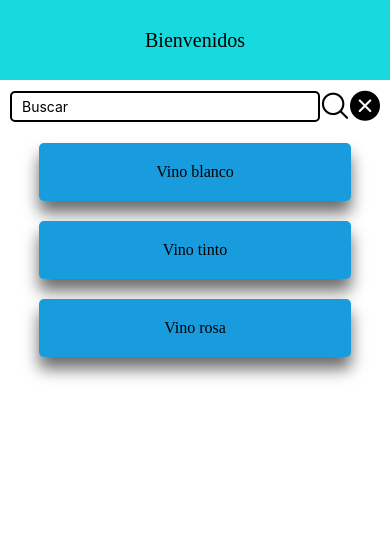
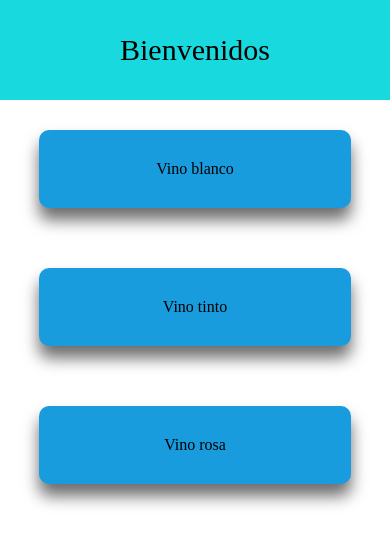
Before and after one commit to hernan-findlay/Vinoteca, a React Native app: screen / in a window 390 px wide. Shown: the top 546 px of the page. Built offline with nearby package versions, Linux system fonts and the light colour scheme.

Commit message:
add orientacion

```diff
--- a/App.js
+++ b/App.js
@@ -1,4 +1,4 @@
-import { StyleSheet,View,SafeAreaView ,useWindowDimensions} from 'react-native'
+import { StyleSheet,SafeAreaView ,useWindowDimensions} from 'react-native'
 import { StatusBar } from 'expo-status-bar'
 import Home from './src/screens/Home'
 import { useEffect, useState } from 'react'
--- a/app.json
+++ b/app.json
@@ -3,7 +3,7 @@
     "name": "Vinoteca",
     "slug": "Vinoteca",
     "version": "1.0.0",
-    "orientation": "portrait",
+
     "icon": "./assets/icon.png",
     "userInterfaceStyle": "light",
     "splash": {
--- a/src/components/CardCategory.js
+++ b/src/components/CardCategory.js
@@ -20,10 +20,10 @@ const styles = StyleSheet.create({
         width:"80%",
         backgroundColor:colors.catego,
         marginHorizontal:"10%",
-        marginVertical:10,
-        padding:20,
+        marginVertical:30,
+        padding:30,
         alignItems:"center",
-        borderRadius:5
+        borderRadius:10
     },
     text:{
         fontSize:16,
--- a/src/components/Headers.js
+++ b/src/components/Headers.js
@@ -14,7 +14,7 @@ export default Header
 const styles = StyleSheet.create({
     container:{
         backgroundColor:colors.primary,
-        height:80,
+        height:100,
         paddingTop: Platform.OS === "android" ? StatusBar.currentHeight : 0,
         width:"100%",
         justifyContent:"center",
@@ -22,7 +22,7 @@ const styles = StyleSheet.create({
 
     },
     text:{
-        fontSize:20,
+        fontSize:30,
         fontFamily:fonts.Sixtyfour
     }
 })
--- a/src/screens/Home.js
+++ b/src/screens/Home.js
@@ -8,7 +8,7 @@ const Home = ({selectedCategoryState}) => {
   return (
     <>
         <Header title="Bienvenidos"/>
-        <Search handlerKeyword={handlerKeyword}/>
+
         <Categories selectedCategoryState={selectedCategoryState}/>
     </>
   )
--- a/src/screens/ProductDetail.js
+++ b/src/screens/ProductDetail.js
@@ -23,7 +23,7 @@ const ProductDetail = ({ productId, portrait }) => {
       <View style={[styles.content, !portrait && { flexDirection: "row", gap: 10, padding: 20 }]} >
         <Image
           style={[styles.image, !portrait && { width: "40%", height: 200 }]}
-          source={{ uri: product?.imagen ? product.imagen : null }}
+          source={{ uri: product.imagen  }}
           resizeMode='cover'
         />
         <View style={[styles.containerText, !portrait && { width: "30%" }]}>
@@ -82,6 +82,15 @@ const styles = StyleSheet.create({
   precio:{
     fontSize:30
   },
+  buyNow:{
+    backgroundColor:colors.primary,
+    paddingVertical:5,
+    paddingHorizontal:10,
+    borderRadius:5
+  },
+  buyNowText:{
+    color:"white"
+  },
   volver:{
     backgroundColor:colors.primary,
     paddingVertical:5,
@@ -89,6 +98,6 @@ const styles = StyleSheet.create({
     borderRadius:5
   },
   volvertext:{
-    color:"white"
+    color:"black"
   }
 })
```
